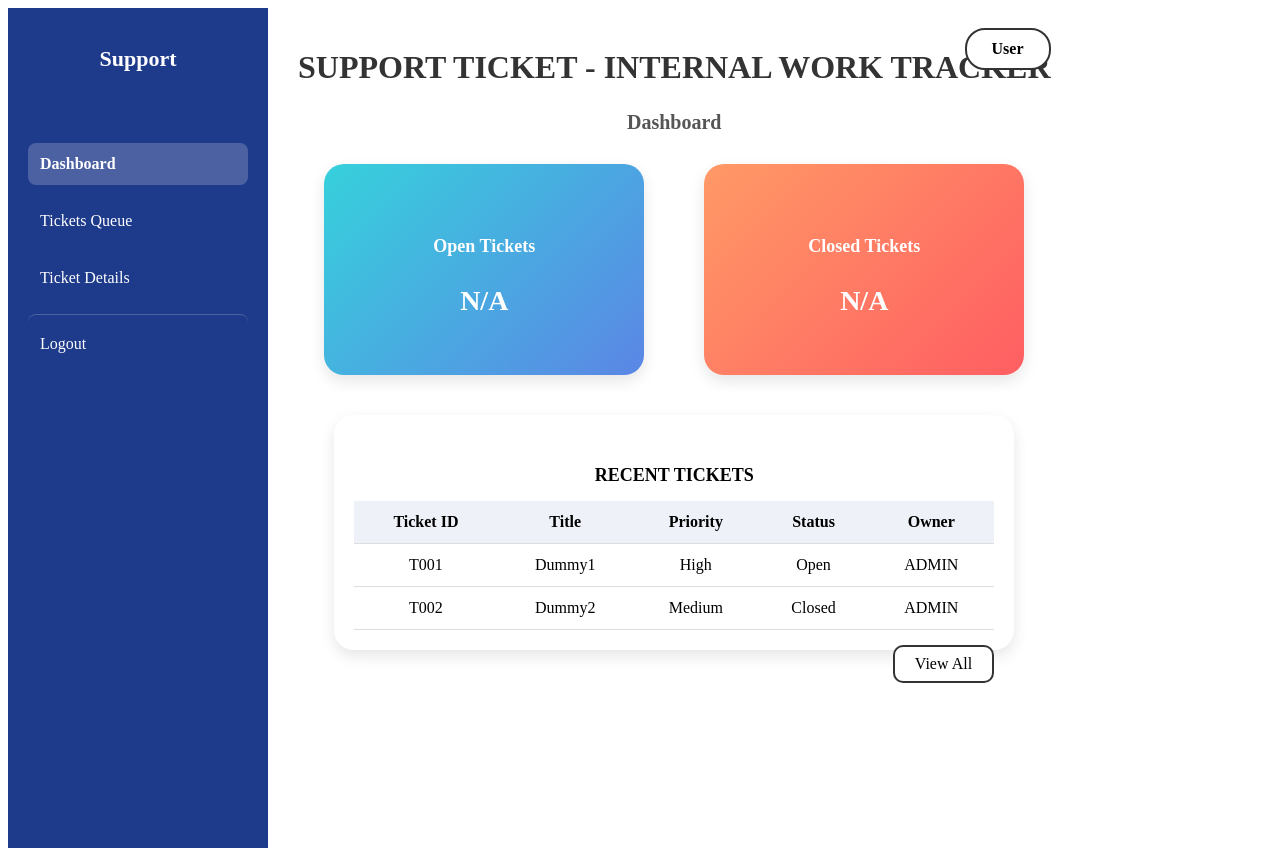
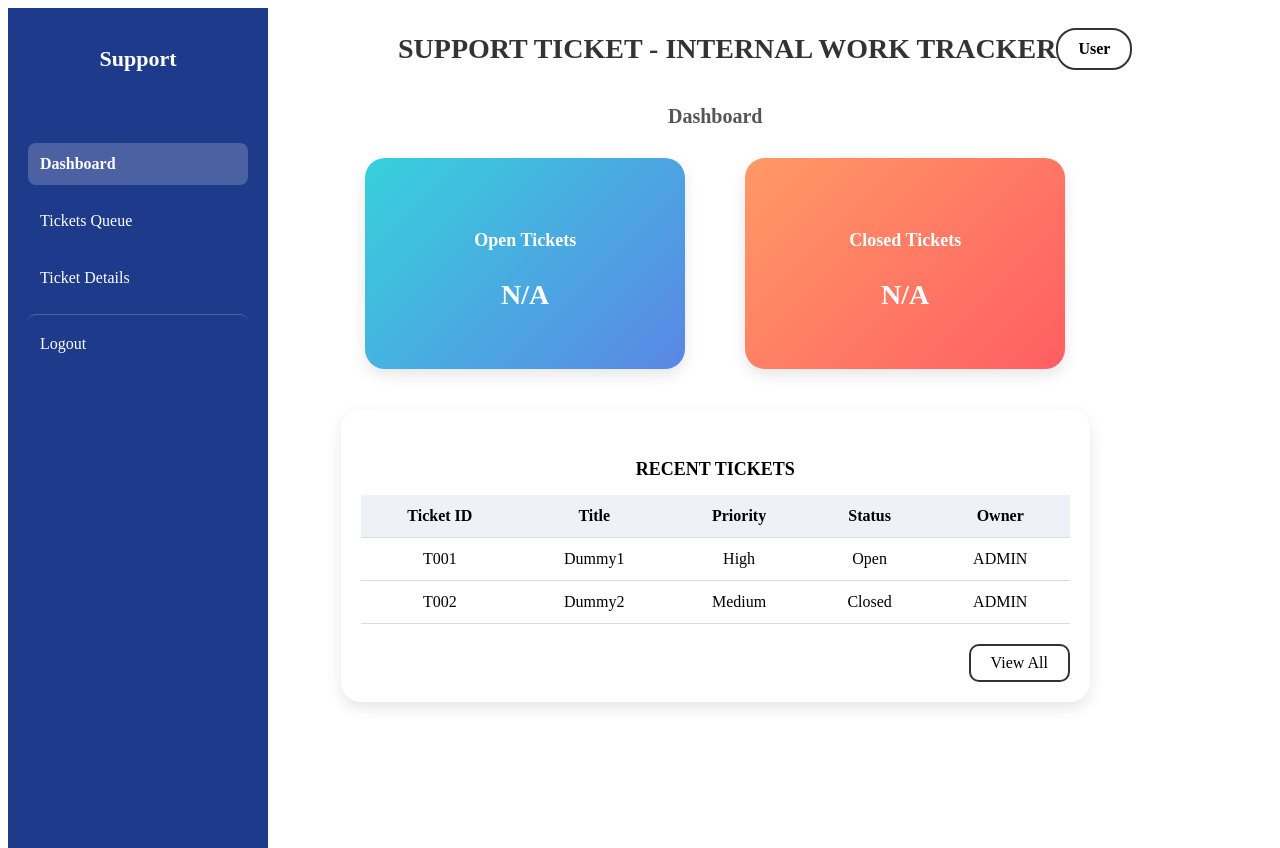
Before and after one commit to SIS-EBhogapurapu/Support-Ticket-and-Escalation-Board, an Angular app: page /users in a window 1280 px wide. Built offline with nearby package versions, Linux system fonts and the light colour scheme.

Commit message:
user button and view all button position

```diff
--- a/src/app/users/users.css
+++ b/src/app/users/users.css
@@ -1,33 +1,52 @@
+/* Global */
 body {
   margin: 0;
   font-family: Arial, sans-serif;
   background: #f5f7fb;
 }
 
-/* Main layout */
-.main-container {
-  padding: 20px 40px;
-  position: relative;
+/* Layout */
+.layout {
+  display: flex;
+  height: 100vh;
 }
 
-/* Title */
+/* Sidebar */
+.sidebar-container {
+  width: 250px;
+  background-color: #2c3e50;
+}
+
+/* Main Content */
+.content-container {
+  flex: 1;
+  padding: 20px 40px;
+  overflow-y: auto;
+}
+
+/* Header (Title + User button) */
+.header {
+  display: flex;
+  justify-content: space-between;
+  padding-left: 100px;
+  padding-bottom: 10px;
+  align-items: center;
+}
+
 h1 {
-  text-align: center;
-  font-size: 32px;
-  margin-bottom: 10px;
+  margin: 0;
+  font-size: 28px;
   color: #333;
 }
 
-/* Admin button */
+/* User Button */
 .admin-btn {
-  position: absolute;
-  right: 40px;
-  top: 20px;
-  padding: 10px 25px;
+  padding: 10px 20px;
   border: 2px solid #333;
   border-radius: 20px;
   font-weight: bold;
   background: #fff;
+  cursor: pointer;
 }
 
 /* Dashboard heading */
@@ -55,12 +74,10 @@ h4 {
   box-shadow: 0 6px 15px rgba(0,0,0,0.1);
 }
 
-/* Open card */
 .open {
   background: linear-gradient(135deg, #36d1dc, #5b86e5);
 }
 
-/* Closed card */
 .closed {
   background: linear-gradient(135deg, #ff9966, #ff5e62);
 }
@@ -83,6 +100,9 @@ h4 {
   border-radius: 20px;
   width: 85%;
   box-shadow: 0 6px 15px rgba(0,0,0,0.1);
+
+  display: flex;
+  flex-direction: column;
 }
 
 .table-section h5 {
@@ -107,30 +127,23 @@ th {
   background: #eef1f7;
 }
 
-/* View button */
+/* View Button */
+.view-container {
+  display: flex;
+  justify-content: flex-end;
+  margin-top: 20px;
+}
+
 .view-btn {
-  margin-top: 15px;
-  float: right;
   padding: 8px 20px;
   border: 2px solid #333;
   border-radius: 10px;
   cursor: pointer;
   background: #fff;
 }
-.layout {
-  display: flex;
-  height: 100vh;
+
+/* Main layout */
+.main-container {
+  padding: 20px 40px;
+  position: relative;
 }
-
-/* sidebar width fixed */
-.sidebar-container {
-  width: 250px;
-  background-color: #2c3e50;
-}
-
-/* user content takes rest */
-.content-container {
-  flex: 1;
-  padding: 20px;
-  overflow-y: auto;
-}
--- a/src/app/users/users.html
+++ b/src/app/users/users.html
@@ -4,10 +4,10 @@
   </div>
 
 <div class="main-container">
-
-  <h1>SUPPORT TICKET - INTERNAL WORK TRACKER</h1>
-
+  <div class="header">
+    <h1>SUPPORT TICKET - INTERNAL WORK TRACKER</h1>
   <div class="admin-btn">User</div>
+  </div>
 
   <h4>Dashboard</h4>
 
@@ -56,7 +56,10 @@
       </tbody>
     </table>
 
-    <div class="view-btn">View All</div>
+    <div class="view-container">
+      <div class="view-btn">View All</div>
+    </div>
+
   </div>
 
 </div>
```
